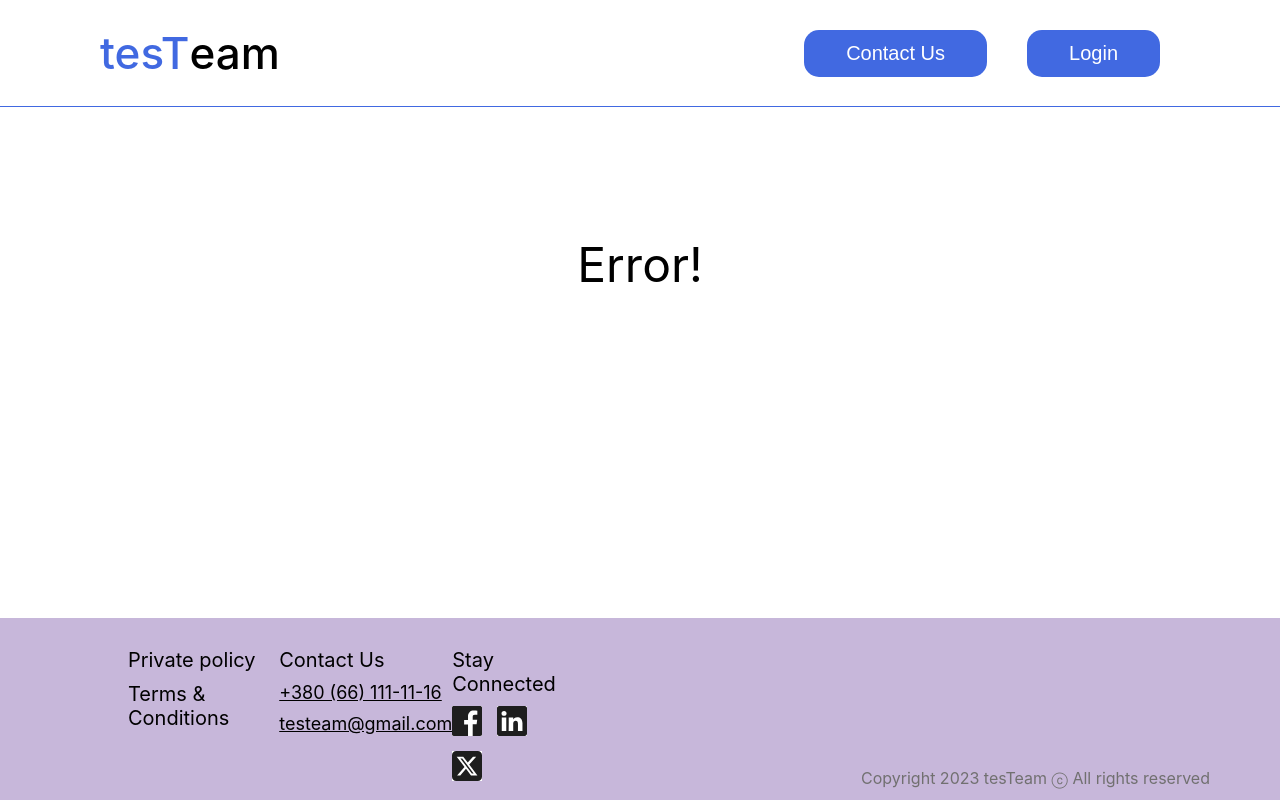
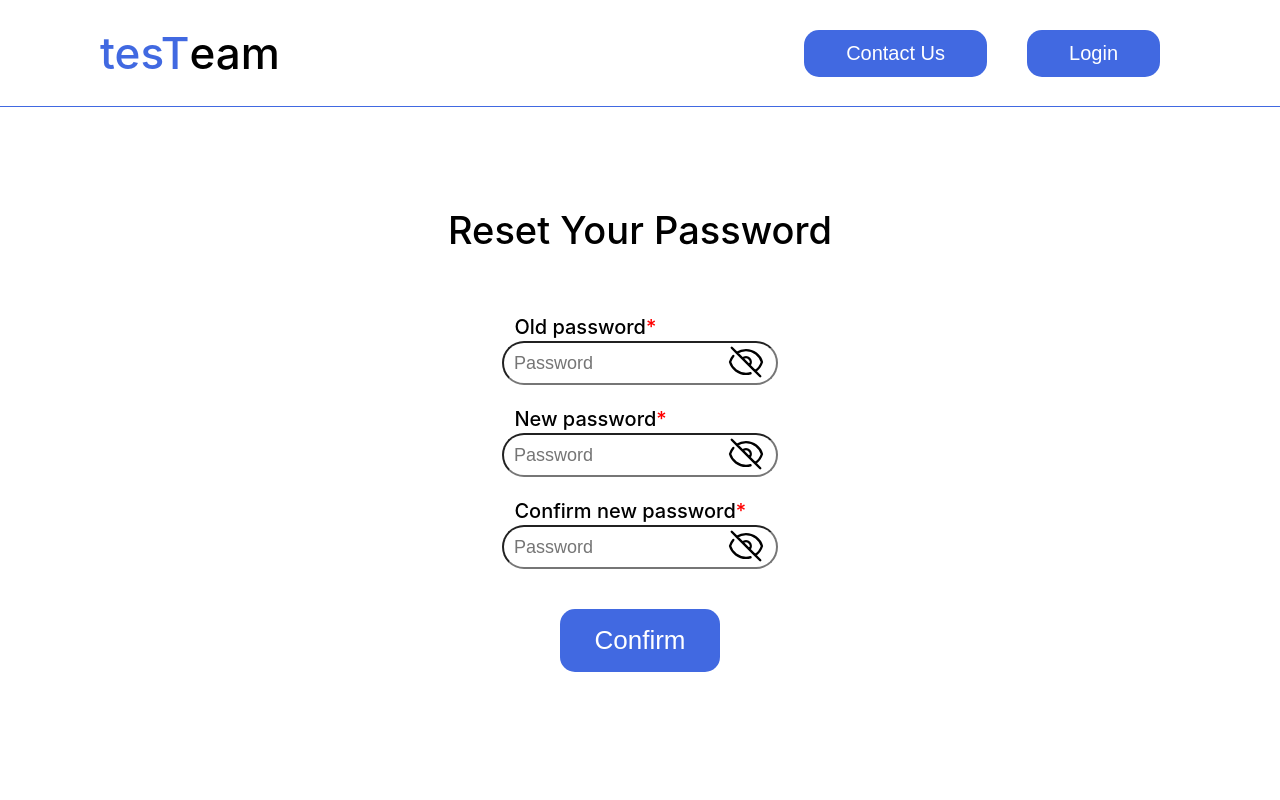
Before and after one commit to YarikShaman/AVPZ, a React (Create React App) app: page /forgot_password/reset in a window 1280 px wide. Shown: the top 800 px of the page. Built offline with nearby package versions, Linux system fonts and the light colour scheme; no server answers; sample sign-in values are in the browser's storage.

Commit message:
feat(user_profile_reset): reset password from user profile fixed + fixed some auth bugs

```diff
--- a/src/Components/Header&Footer/Header.tsx
+++ b/src/Components/Header&Footer/Header.tsx
@@ -32,7 +32,7 @@ function Header() {
     useEffect(() => {
         if (name === "") {
             getName()
-            if(!SaveJWT())
+            if(SaveJWT()=="error")
             if (!exclusion.includes(location.pathname)) {
                 nav("/")
             }
--- a/src/Pages/Login/Login.tsx
+++ b/src/Pages/Login/Login.tsx
@@ -1,7 +1,8 @@
-import {useState} from "react";
+import {useEffect, useState} from "react";
 import "../Registration/Registration.css"
 import axios from "axios";
 import {useNavigate} from "react-router-dom";
+import { SaveJWT } from "../../Utilities/SaveJWT";
 
 function Login() {
     const [email, setEmail] = useState("");
@@ -41,6 +42,10 @@ function Login() {
             }
         });
     }
+    useEffect(() => {
+        if(SaveJWT()!="error")
+            nav("/")
+    },[])
 
     return (
             <div className={"login"}>
--- a/src/Pages/Registration/Registration.tsx
+++ b/src/Pages/Registration/Registration.tsx
@@ -1,8 +1,9 @@
-import {useState} from "react";
+import {useEffect, useState} from "react";
 import {CheckPassword} from "../../Utilities/CheckPassword";
 import "./Registration.css"
 import axios from "axios";
 import {useNavigate} from "react-router-dom"
+import { SaveJWT } from "../../Utilities/SaveJWT";
 
 function Registration() {
     const [companyName, setCompanyName] = useState("");
@@ -67,6 +68,10 @@ function Registration() {
             }
         });
     }
+    useEffect(() => {
+            if(SaveJWT()!="error")
+                    nav("/")
+    },[])
 
     return (
         <div>
--- a/src/Pages/ResetPassword/ResetPassword.tsx
+++ b/src/Pages/ResetPassword/ResetPassword.tsx
@@ -39,7 +39,7 @@ function ResetPassword() {
     }
 
     return (
-        <div>
+        <div style={{minHeight:"417px"}}>
             <div className={"nameReset"}>
                 <label>Reset Your Password</label>
             </div>
--- a/src/Pages/ResetPassword/ResetPasswordСontinue.tsx
+++ b/src/Pages/ResetPassword/ResetPasswordСontinue.tsx
@@ -3,13 +3,18 @@ import {useNavigate, useParams} from "react-router-dom";
 import axios from "axios";
 import "./ResetPassword.css";
 import { CheckPassword } from "../../Utilities/CheckPassword";
+import { SaveJWT } from "../../Utilities/SaveJWT";
 
 function ResetPasswordContinue() {
+    const [isFromProfile, setIsFromProfile] = useState(false);
     const [isValid, setIsValid] = useState(false);
+    const [passwordOld, setPasswordOld] = useState("");
     const [password1, setPassword1] = useState("");
     const [password2, setPassword2] = useState("");
     const [showPassword1, setShowPassword1] = useState(false);
     const [showPassword2, setShowPassword2] = useState(false);
+    const [showPasswordOld, setShowPasswordOld] = useState(false);
+    const [errorPasswordOld, setErrorPasswordOld] = useState("");
     const [errorPassword1, setErrorPassword1] = useState("");
     const [errorPassword2, setErrorPassword2] = useState("");
     const [errorServer, setErrorServer] = useState('');
@@ -17,6 +22,10 @@ function ResetPasswordContinue() {
     const q = window.location.search.substring(3);
     const nav = useNavigate();
     useEffect(()=> {
+        if(SaveJWT()!="error"){
+            setIsFromProfile(true)
+            setIsValid(!isValid);
+        } else
         axios.post("http://ec2-3-68-94-147.eu-central-1.compute.amazonaws.com:8000/auth/forgot-password/verify-code/?code="+q).then((res)=>{
             if(res.data.status==="Valid"){
                 setIsValid(!isValid);
@@ -32,12 +41,38 @@ function ResetPasswordContinue() {
             }
         })
     },[])
+    function PasswordChangeDestribution(){
+        if(isFromProfile){
+            PasswordChange2();
+        } else{
+            PasswordChange();
+        }
+    }
     function PasswordChange(){
         if(errorPassword1=="" && errorPassword2==""){
             axios.post("http://ec2-3-68-94-147.eu-central-1.compute.amazonaws.com:8000/auth/forgot-password/reset/?code="+q,{
                 new_password:password1
             }).then(()=>
-                nav("/login")
+                nav("/")
+            ).catch((err)=>{
+                switch (err.response.status) {
+                    case 400:
+                        setErrorPassword1("Invalid password");
+                        break;
+                    case 500:
+                        setErrorServer("Server is down, try later")
+                        break;
+                }
+            })
+        }
+    }
+    function PasswordChange2(){
+        if(errorPassword1=="" && errorPassword2=="" && errorPasswordOld==""){
+            axios.patch("http://ec2-3-68-94-147.eu-central-1.compute.amazonaws.com:8000/profile/edit/reset_password/",{
+                old_password: passwordOld,
+                new_password:password1
+            }, {headers: {Authorization: "Bearer " + SaveJWT()}}).then(()=>
+                nav("/")
             ).catch((err)=>{
                 switch (err.response.status) {
                     case 400:
@@ -58,8 +93,57 @@ function ResetPasswordContinue() {
                 </div>
                 <form className="form" action="#" method="POST" onSubmit={(e) => {
                     e.preventDefault();
-                    PasswordChange()
+                    PasswordChangeDestribution()
                 }}>
+                    {isFromProfile &&
+                        <div className={"block"}>
+                            <div className={"label"}>
+                                <label htmlFor="password">
+                                    Old password
+                                </label>
+                                <label style={{color: "red"}}>*</label>
+                            </div>
+                            <div>
+                                <input
+                                    className={"input password"}
+                                    onChange={(e) => {
+                                        setPasswordOld(e.target.value)
+                                        setErrorPasswordOld(CheckPassword(e.target.value).res)
+                                    }}
+                                    value={passwordOld}
+                                    placeholder={"Password"}
+                                    id="password"
+                                    name="password"
+                                    type={showPasswordOld ? 'text' : 'password'}
+                                    autoComplete="current-password"
+                                    required
+                                />
+                                <button
+                                    className={"buttonShow"}
+                                    onClick={(e) => {
+                                        e.preventDefault();
+                                        setShowPasswordOld(!showPasswordOld)
+                                    }}>
+                                    {showPasswordOld ?
+                                        <svg xmlns="http://www.w3.org/2000/svg" fill="none" viewBox="0 0 24 24"
+                                             strokeWidth="1.5"
+                                             stroke="black" className=" w-6 h-6">
+                                            <path strokeLinecap="round" strokeLinejoin="round"
+                                                  d="M2.036 12.322a1.012 1.012 0 010-.639C3.423 7.51 7.36 4.5 12 4.5c4.638 0 8.573 3.007 9.963 7.178.07.207.07.431 0 .639C20.577 16.49 16.64 19.5 12 19.5c-4.638 0-8.573-3.007-9.963-7.178z"/>
+                                            <path strokeLinecap="round" strokeLinejoin="round"
+                                                  d="M15 12a3 3 0 11-6 0 3 3 0 016 0z"/>
+                                        </svg>
+                                        : <svg xmlns="http://www.w3.org/2000/svg" fill="none" viewBox="0 0 24 24"
+                                               strokeWidth="1.5" stroke="black" className=" w-6 h-6">
+                                            <path strokeLinecap="round" strokeLinejoin="round"
+                                                  d="M3.98 8.223A10.477 10.477 0 001.934 12C3.226 16.338 7.244 19.5 12 19.5c.993 0 1.953-.138 2.863-.395M6.228 6.228A10.45 10.45 0 0112 4.5c4.756 0 8.773 3.162 10.065 7.498a10.523 10.523 0 01-4.293 5.774M6.228 6.228L3 3m3.228 3.228l3.65 3.65m7.894 7.894L21 21m-3.228-3.228l-3.65-3.65m0 0a3 3 0 10-4.243-4.243m4.242 4.242L9.88 9.88"/>
+                                        </svg>
+                                    }
+                                </button>
+                            </div>
+                            <div style={{color: "red"}}>{errorPasswordOld}</div>
+                        </div>
+                    }
                 <div className={"block"}>
                     <div className={"label"}>
                         <label htmlFor="password">
--- a/src/Pages/UserProfile/UserProfile.module.css
+++ b/src/Pages/UserProfile/UserProfile.module.css
@@ -10,7 +10,6 @@
 }
 
 .profileDiv{
-    height: 730px;
     width: 676px;
     border: 1px rgb(207, 204, 204) solid;
     display: flex;
@@ -93,3 +92,9 @@
 .profileDivSettingsDivSvg{
     cursor: pointer;
 }
+.profileDivTableCompanies{
+    padding-top: 18px;
+    color:black;
+    border:1px solid black;
+    text-align: center;
+}
--- a/src/Pages/UserProfile/UserProfile.tsx
+++ b/src/Pages/UserProfile/UserProfile.tsx
@@ -16,6 +16,7 @@ export default function UserProfile() {
         ).then(
             resp => {
                 setData(resp.data);
+                console.log(resp.data)
             }
         ).catch(err => {
             switch (err) {
@@ -55,11 +56,21 @@ export default function UserProfile() {
                     </tr>
                     <tr>
                         <td>Company name</td>
-                        <td>{data?.companies.length !== 0 ? data?.companies?.map(company => {
-                                return company.name + '\n'
-                            })
-                            : "no companies"
-                        }</td>
+                        <td>{data?.companies.length !== 0 ? (
+                            <table>
+                                <tbody>
+                                {data?.companies.map((company, index) => (
+                                    <tr key={index}>
+                                        <td className={`${styles.profileDivTableCompanies}`}>{company.title}</td>
+                                    </tr>
+                                ))}
+                                </tbody>
+                            </table>
+                        ) : (
+                            <tr>
+                                <td colSpan={1}>No companies</td>
+                            </tr>
+                        )}</td>
                     </tr>
                     <tr>
                         <td>Position</td>
@@ -69,7 +80,7 @@ export default function UserProfile() {
                 <div className={styles.profileDivSettings}>
                     <div className={`${styles.profileDivSettingsTitle}`}>Settings</div>
                     <div className={styles.profileDivSettingsDiv}>
-                        <div className={styles.profileDivSettingsDivButton}  onClick={()=>{nav('/forgot_password')}}>Reset Password</div>
+                        <div className={styles.profileDivSettingsDivButton}  onClick={()=>{nav('/forgot_password/reset/')}}>Reset Password</div>
                         <div className={styles.profileDivSettingsDivLine}></div>
                         <div className={styles.profileDivSettingsDivButton}  onClick={()=>{nav('/user_profile/edit')}}>Edit Profile</div>
                         <div className={styles.profileDivSettingsDivLine}></div>
```
